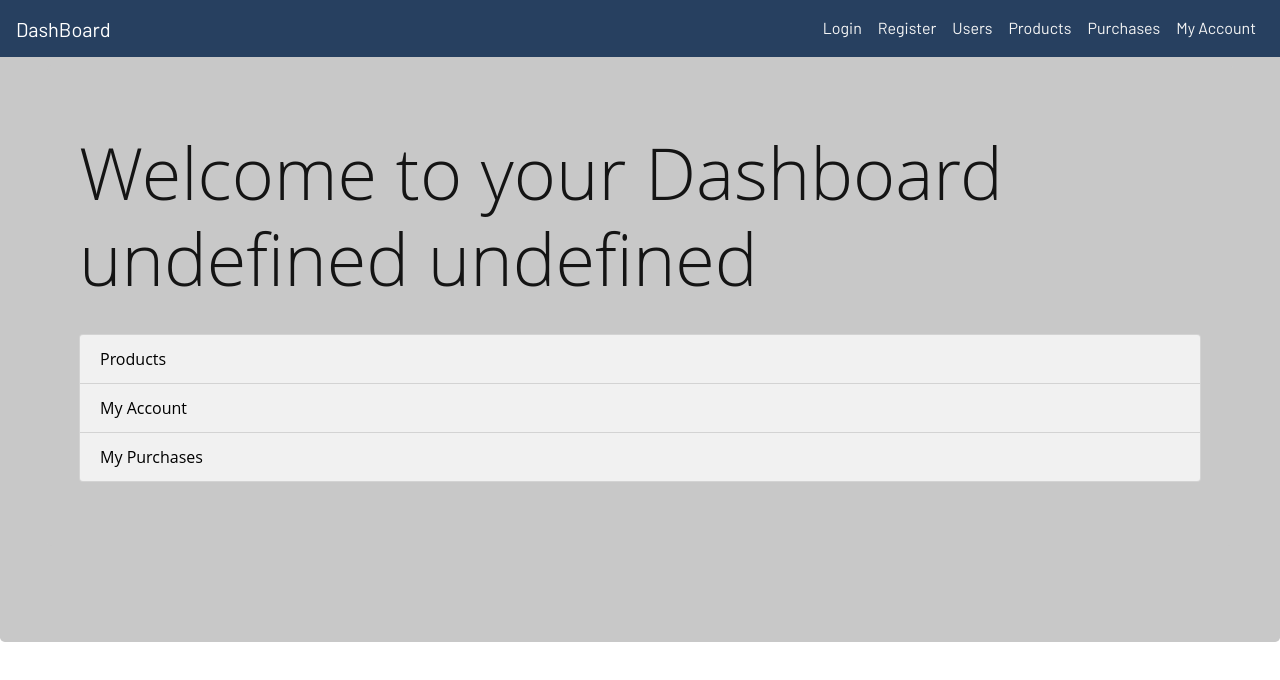
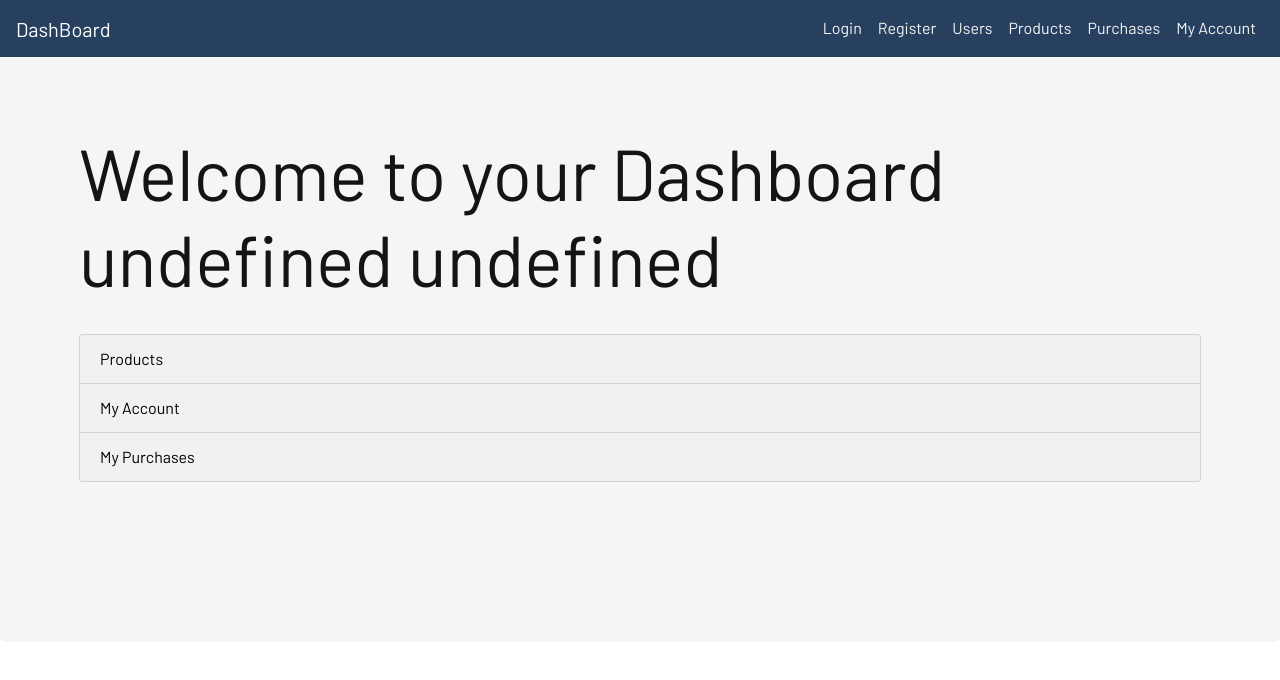
Before and after one commit to grford15/Boundary-ReactApp, a React (Create React App) app: page / in a window 1280 px wide. Shown: the top 680 px of the page. Built offline with nearby package versions, Linux system fonts and the light colour scheme; sample sign-in values are in the browser's storage.

Commit message:
Font changes

```diff
--- a/src/components/Pages/CSS/DashboardPage.css
+++ b/src/components/Pages/CSS/DashboardPage.css
@@ -6,7 +6,7 @@
 .list-group-item {
     color: #000;
     background-color: #F1F1F1;
-    font-family: 'Open Sans', sans-serif;
+    font-family: 'Barlow', sans-serif;
 }
 
 .list-group-item:hover {
@@ -17,5 +17,5 @@
 
 .display-3 {
     color: #141414;
-    font-family: 'Open Sans', sans-serif;
+    font-family: 'Barlow', sans-serif;
 }
--- a/src/core/App.css
+++ b/src/core/App.css
@@ -3,7 +3,7 @@
 }
 
 .jumbotron {
-  background-color: #C8C8C8;
+  background-color: #F5F5F5;
   font-family: 'Barlow', sans-serif;
 }
 
```
